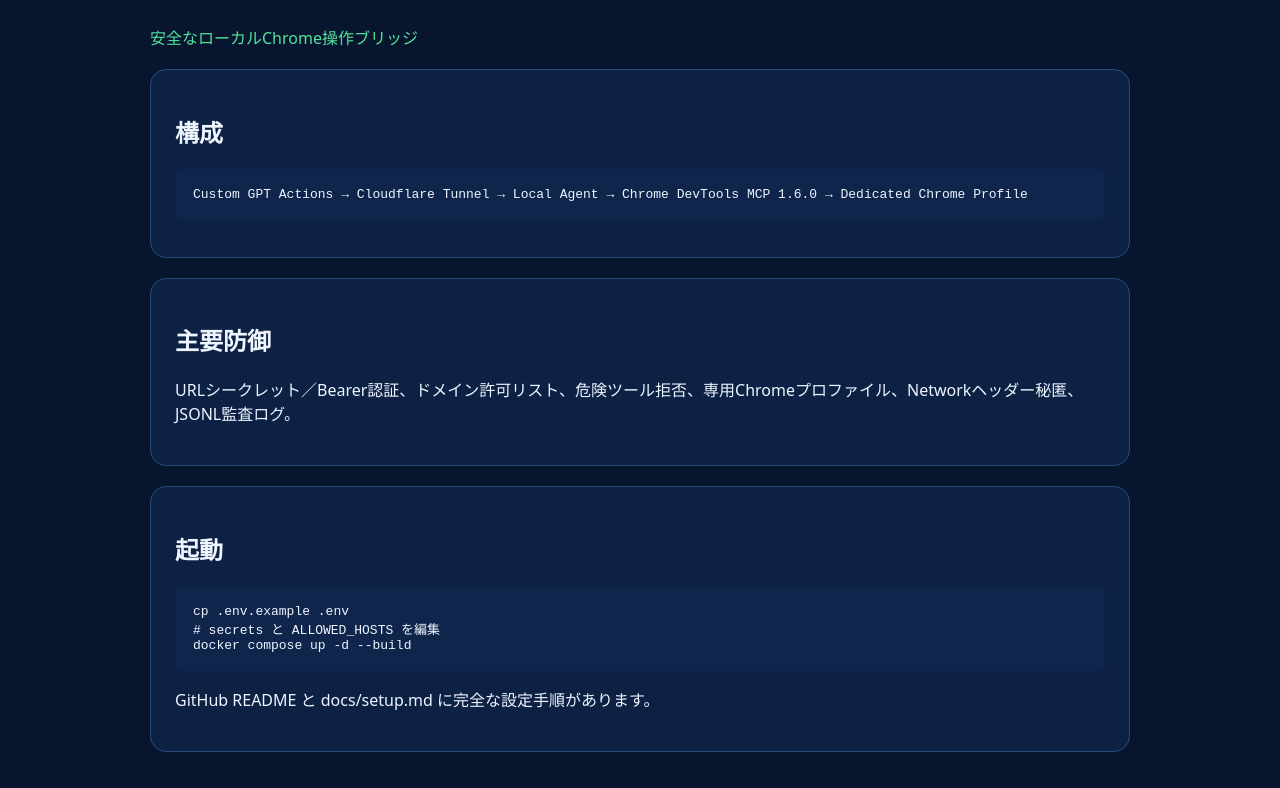
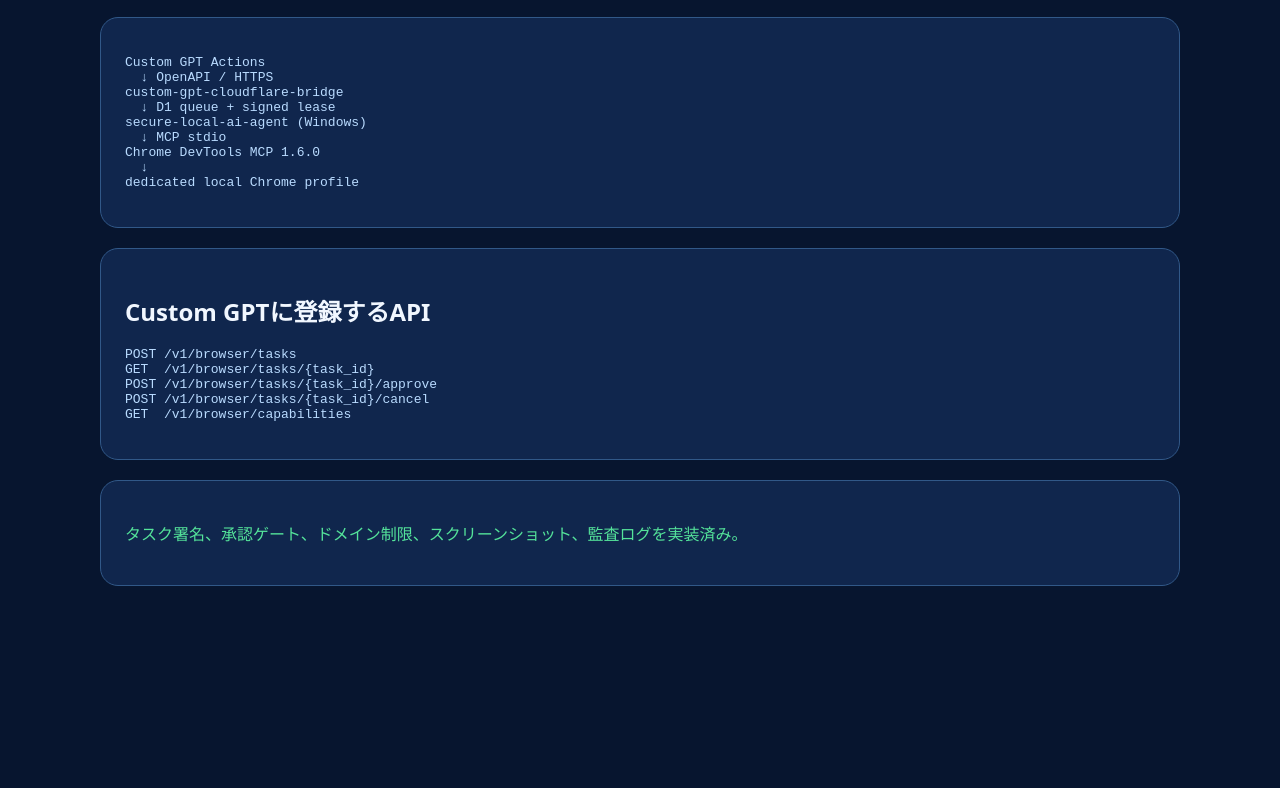
Before and after one commit to univcorp2-ctrl/custom-gpt-chrome-mcp-agent, a website: page public/index.html in a window 1280 px wide. Shown: the part 275-1063 px from the top of the page. After the commit the page ends 929 px from the top, so only its background shows below. Drawn offline with Linux system fonts and the light colour scheme.

Commit message:
test: validate corrected bridge-to-local-agent architecture

```diff
--- a/public/index.html
+++ b/public/index.html
@@ -1,3 +1,13 @@
-<!doctype html><html lang="ja"><head><meta charset="utf-8"><meta name="viewport" content="width=device-width,initial-scale=1"><title>Custom GPT Chrome MCP Agent</title><style>body{font-family:system-ui,sans-serif;max-width:980px;margin:0 auto;padding:40px 24px;background:#07152f;color:#eef5ff}h1{font-size:clamp(2rem,5vw,4rem)}code,pre{background:#10254c;border-radius:8px;padding:.2em .4em}pre{padding:18px;overflow:auto}.card{background:#0d2144;border:1px solid #284b7b;border-radius:16px;padding:24px;margin:20px 0}.ok{color:#54e39a}a{color:#77b7ff}</style></head><body><h1>Chrome DevTools MCP × Custom GPT</h1><p class="ok">安全なローカルChrome操作ブリッジ</p><div class="card"><h2>構成</h2><pre>Custom GPT Actions → Cloudflare Tunnel → Local Agent → Chrome DevTools MCP 1.6.0 → Dedicated Chrome Profile</pre></div><div class="card"><h2>主要防御</h2><p>URLシークレット／Bearer認証、ドメイン許可リスト、危険ツール拒否、専用Chromeプロファイル、Networkヘッダー秘匿、JSONL監査ログ。</p></div><div class="card"><h2>起動</h2><pre>cp .env.example .env
-# secrets と ALLOWED_HOSTS を編集
-docker compose up -d --build</pre><p>GitHub README と docs/setup.md に完全な設定手順があります。</p></div></body></html>
+<!doctype html><html lang="ja"><head><meta charset="utf-8"><meta name="viewport" content="width=device-width,initial-scale=1"><title>Custom GPT Chrome MCP — Correct Architecture</title><style>body{font-family:system-ui,sans-serif;background:#07152f;color:#f1f7ff;margin:auto;max-width:1080px;padding:48px 24px}h1{font-size:clamp(2.2rem,6vw,4.6rem)}.card{background:#10264d;border:1px solid #315888;border-radius:18px;padding:24px;margin:20px 0}pre{white-space:pre-wrap;color:#b9dbff}.warn{color:#ffc86b}.ok{color:#54e39a}</style></head><body><h1>Custom GPT × Chrome MCP</h1><p class="warn">このrepoは検証・説明専用です。実行系は既存2repoへ統合済みです。</p><div class="card"><pre>Custom GPT Actions
+  ↓ OpenAPI / HTTPS
+custom-gpt-cloudflare-bridge
+  ↓ D1 queue + signed lease
+secure-local-ai-agent (Windows)
+  ↓ MCP stdio
+Chrome DevTools MCP 1.6.0
+  ↓
+dedicated local Chrome profile</pre></div><div class="card"><h2>Custom GPTに登録するAPI</h2><pre>POST /v1/browser/tasks
+GET  /v1/browser/tasks/{task_id}
+POST /v1/browser/tasks/{task_id}/approve
+POST /v1/browser/tasks/{task_id}/cancel
+GET  /v1/browser/capabilities</pre></div><div class="card"><p class="ok">タスク署名、承認ゲート、ドメイン制限、スクリーンショット、監査ログを実装済み。</p></div></body></html>
```
